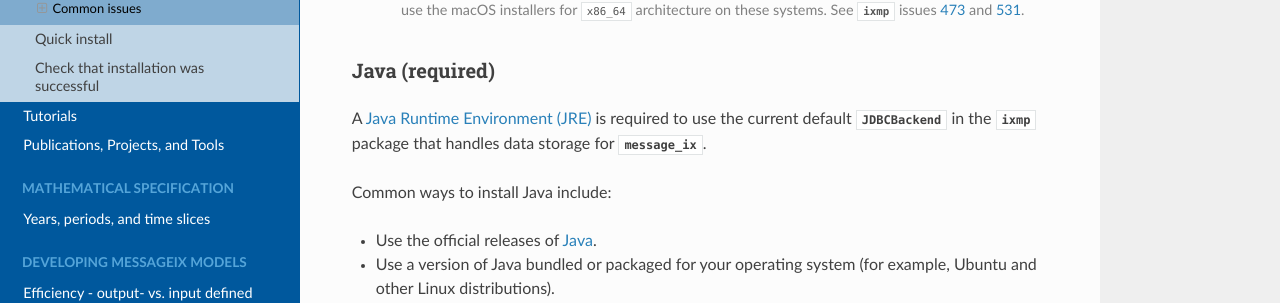
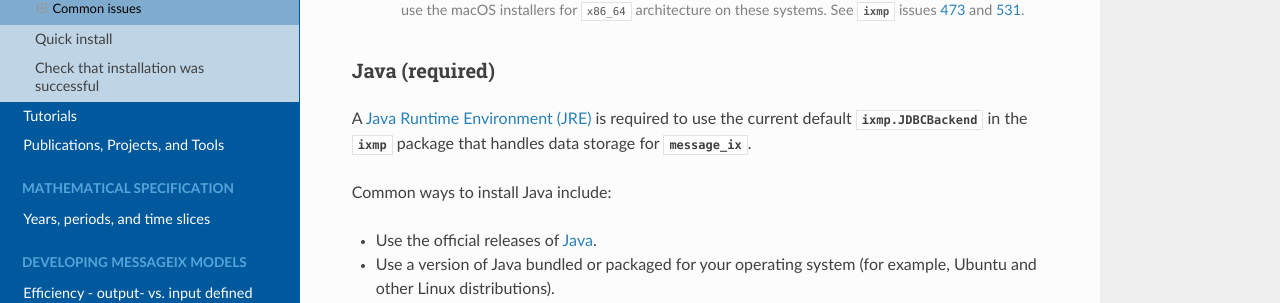
Before and after one commit to iiasa/message_ix, a Sphinx documentation site: the page built from doc/install-adv.rst, in a window 1280 px wide and 900 px high, scrolled down 1145 px. Shown: the part 147-450 px from the top of the window. Built offline with Sphinx 7.4.7 and the Read the Docs theme 2.0.0, drawn with Linux system fonts in a browser that asks for light colours; pages that are not in the unit, such as notebooks, are missing from menus; the version number could not be read and is left out.

Commit message:
Fix two reference errors in install docs
Partial cherry-pick of 514e4326c0ecfca78a60c691aaa7afa7691a357c by
@glatterf42

```diff
--- a/doc/install-adv.rst
+++ b/doc/install-adv.rst
@@ -38,7 +38,7 @@
 Java (required)
 ---------------
 
-A `Java Runtime Environment (JRE) <https://en.wikipedia.org/wiki/Java_(software_platform)#Java_Runtime_Environment>`_ is required to use the current default :class:`.JDBCBackend` in the :mod:`ixmp` package that handles data storage for :mod:`message_ix`.
+A `Java Runtime Environment (JRE) <https://en.wikipedia.org/wiki/Java_(software_platform)#Java_Runtime_Environment>`_ is required to use the current default :class:`ixmp.JDBCBackend <ixmp.backend.jdbc.JDBCBackend>` in the :mod:`ixmp` package that handles data storage for :mod:`message_ix`.
 
 Common ways to install Java include:
 
--- a/doc/prereqs.rst
+++ b/doc/prereqs.rst
@@ -81,7 +81,7 @@
 6. Understand the concept of **virtual environments** for Python, using either
    the built-in :mod:`venv` module (`docs <https://docs.python.org/3/library/venv.html>`__, `usage with pip`_), or `Anaconda environments`_ to create, activate, switch, and remove environments.
 
-   The :ref:`install-quick` and :ref:`install-full` give instructions for the above two systems, but several others are in common use including
+   The :ref:`install-quick` and :ref:`install-adv` give instructions for the above two systems, but several others are in common use including
    `virtualenv <https://virtualenv.pypa.io/en/latest/index.html>`__ and `virtualfish <https://virtualfish.readthedocs.io/en/latest/>`__.
 
 7. **Manage Python packages**—that is, install, uninstall, upgrade, and check installed versions—using at least one of:
```
